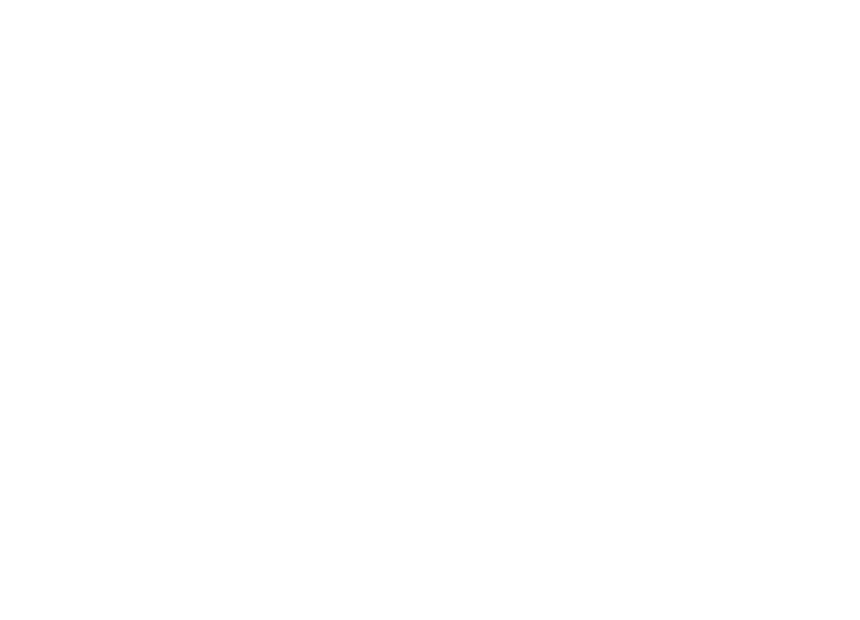
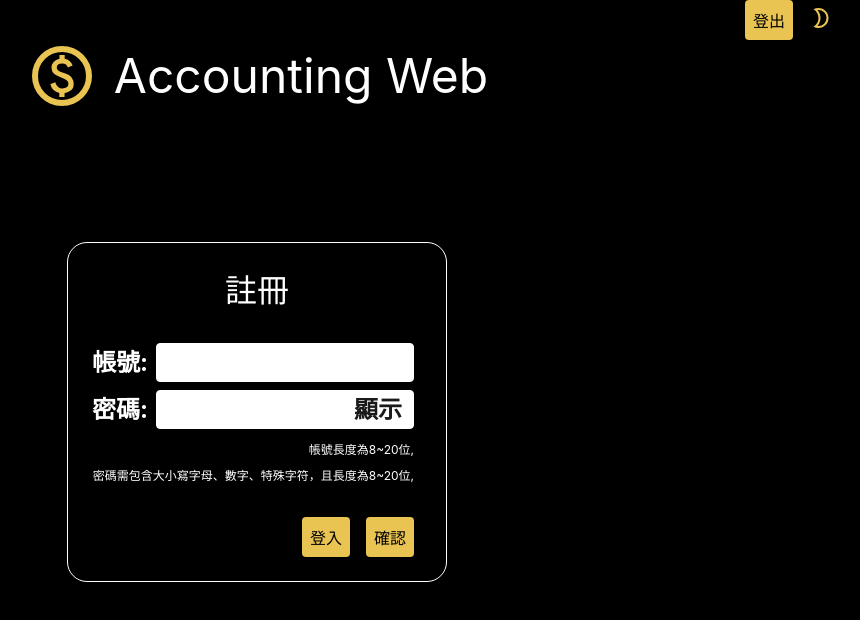
Before and after one commit to 54877/account, a React (Vite) app: page /account/register in a window 1280 px wide. Before the commit this address had no page. Shown: the top 620 px of the page, without its empty margins (383-1243 px from the left). Built offline with nearby package versions, Linux system fonts and the light colour scheme.

Commit message:
路由修改

```diff
--- a/src/Register.tsx
+++ b/src/Register.tsx
@@ -37,7 +37,7 @@
         button="登入"
         loading={loading}
         state={true}
-        link="/account"
+        link="/"
         fuc={registerApi}
       />
     </>
--- a/src/component/LoginTemplate.tsx
+++ b/src/component/LoginTemplate.tsx
@@ -62,34 +62,35 @@
       <LoginContainer>
         <SectionTitle style={{ margin: 0 }}>{title}</SectionTitle>
         <FormTable
+          autoComplete="on"
           style={{ margin: "0" }}
           onSubmit={(e) => {
             e.preventDefault();
           }}
         >
-          <ItemTitle htmlFor="帳號">
+          <ItemTitle htmlFor="username">
             帳號:
             <FromInput
               onChange={(e) => handleOnChange(e, "account")}
               value={information.account}
               type="text"
-              id="帳號"
-              name="帳號"
+              id="username"
+              name="username"
             />
           </ItemTitle>
 
           <ItemTitle
             style={{ width: "100%", minWidth: "0px", position: "relative" }}
-            htmlFor="密碼"
+            htmlFor="password"
           >
             密碼:
             <FromInput
-              style={{ width: "100%" }}
+              type={showPassword ? "text" : "password"}
+              autoComplete="current-password"
+              name="password"
+              id="password"
               onChange={(e) => handleOnChange(e, "password")}
               value={information.password}
-              type={showPassword ? "text" : "password"}
-              id="密碼"
-              name="密碼"
             />
             <InputPsd onClick={() => setShowPassword((prev) => !prev)}>
               {showPassword ? "隱藏" : "顯示"}
--- a/src/main.tsx
+++ b/src/main.tsx
@@ -5,13 +5,12 @@
 import { Login } from "./Login";
 import { Index } from "./Index";
 import { Register } from "./Register";
-const basename = import.meta.env.PROD ? "/account" : "/";
 createRoot(document.getElementById("root")!).render(
   <StrictMode>
-    <BrowserRouter basename={basename}>
+    <BrowserRouter>
       <Routes>
-        <Route path="/" element={<Layout />}>
-          <Route index path="account" element={<Login />} />
+        <Route path="/account" element={<Layout />}>
+          <Route index element={<Login />} />
           <Route path="register" element={<Register />} />
           <Route path="charge" element={<Index />} />
         </Route>
```
